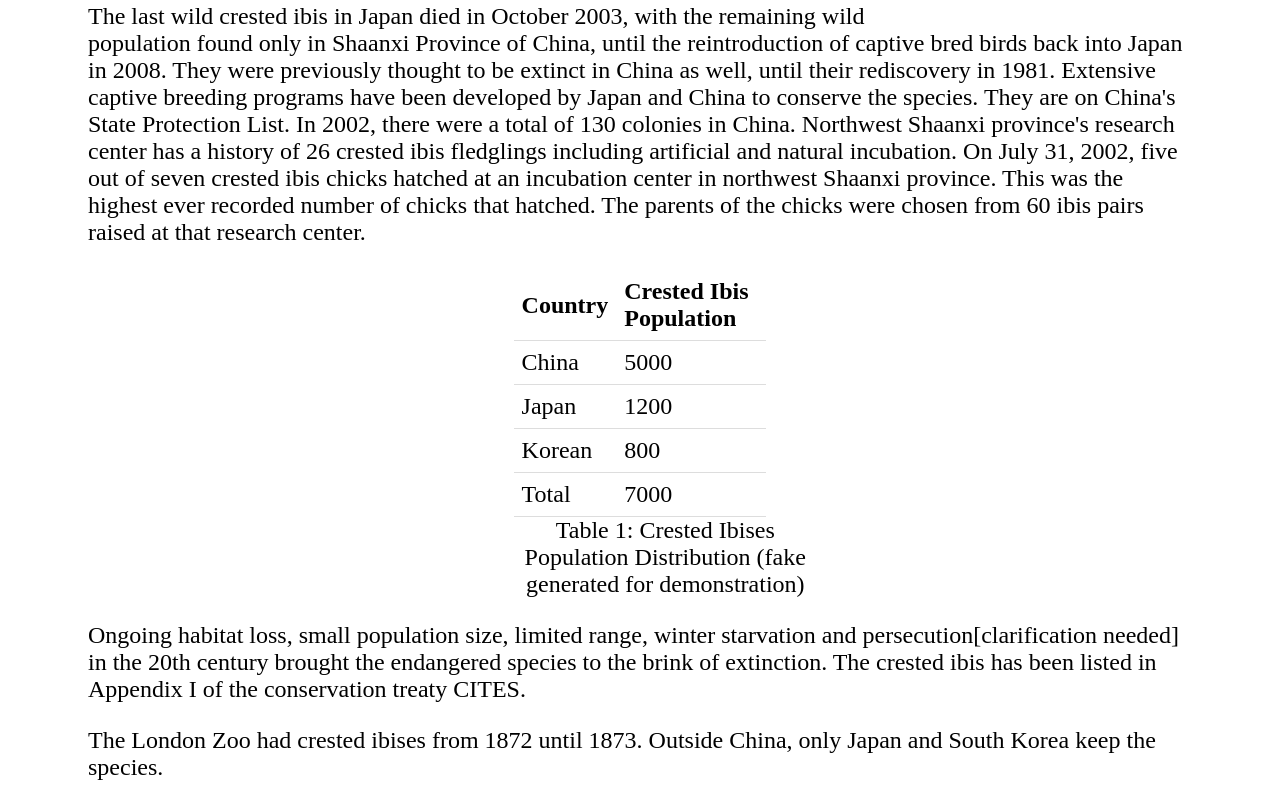
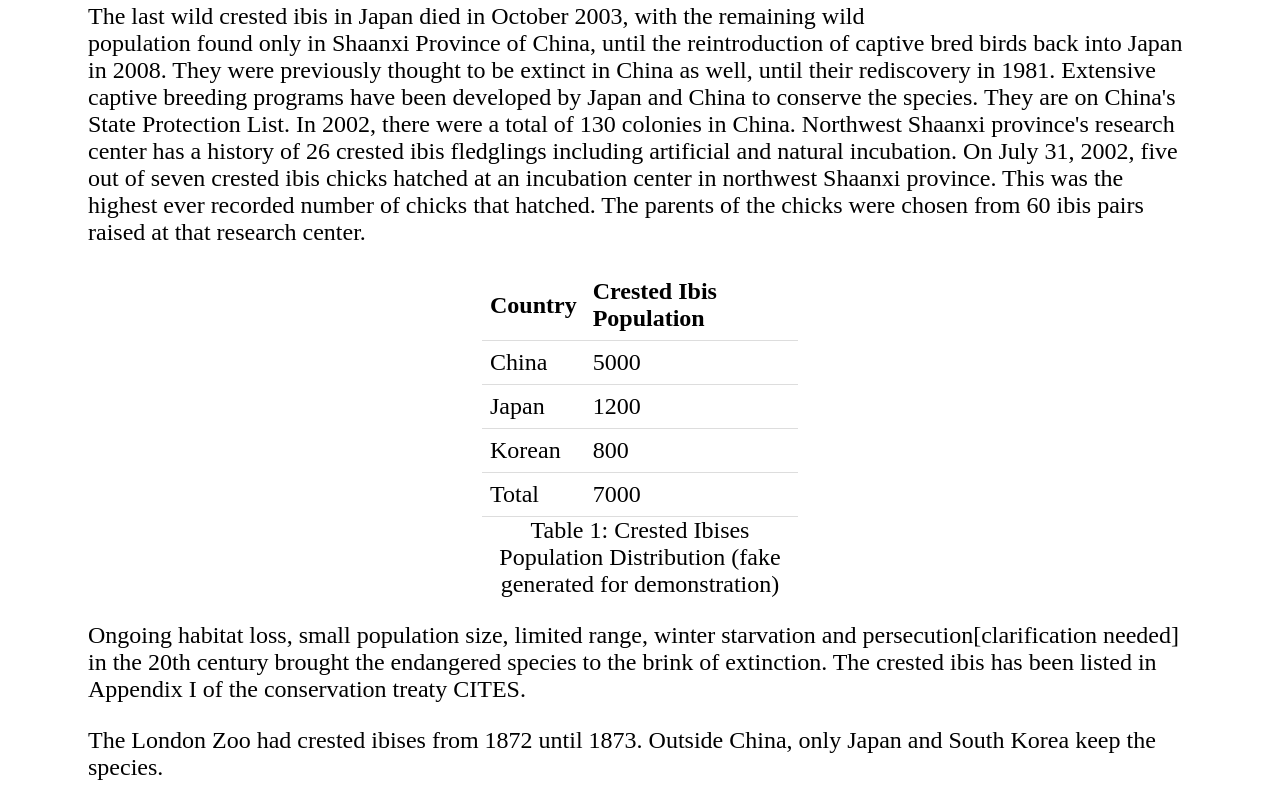
Before and after one commit to CollinHU/CollinHU.github.io, a plain HTML site: page index.html in a window 1280 px wide. Shown: the part 696-1501 px from the top of the page. Drawn offline with Linux system fonts and the light colour scheme.

Commit message:
update css

```diff
--- a/styles.css
+++ b/styles.css
@@ -49,10 +49,9 @@ table{
   border-collapse: collapse;
   margin-left: auto;
   margin-right: auto;
-  width: 20%;
+  width: 25%;
 }
 table caption{
-  width: 120%;
   text-align: center;
   caption-side:bottom;
 }
```
